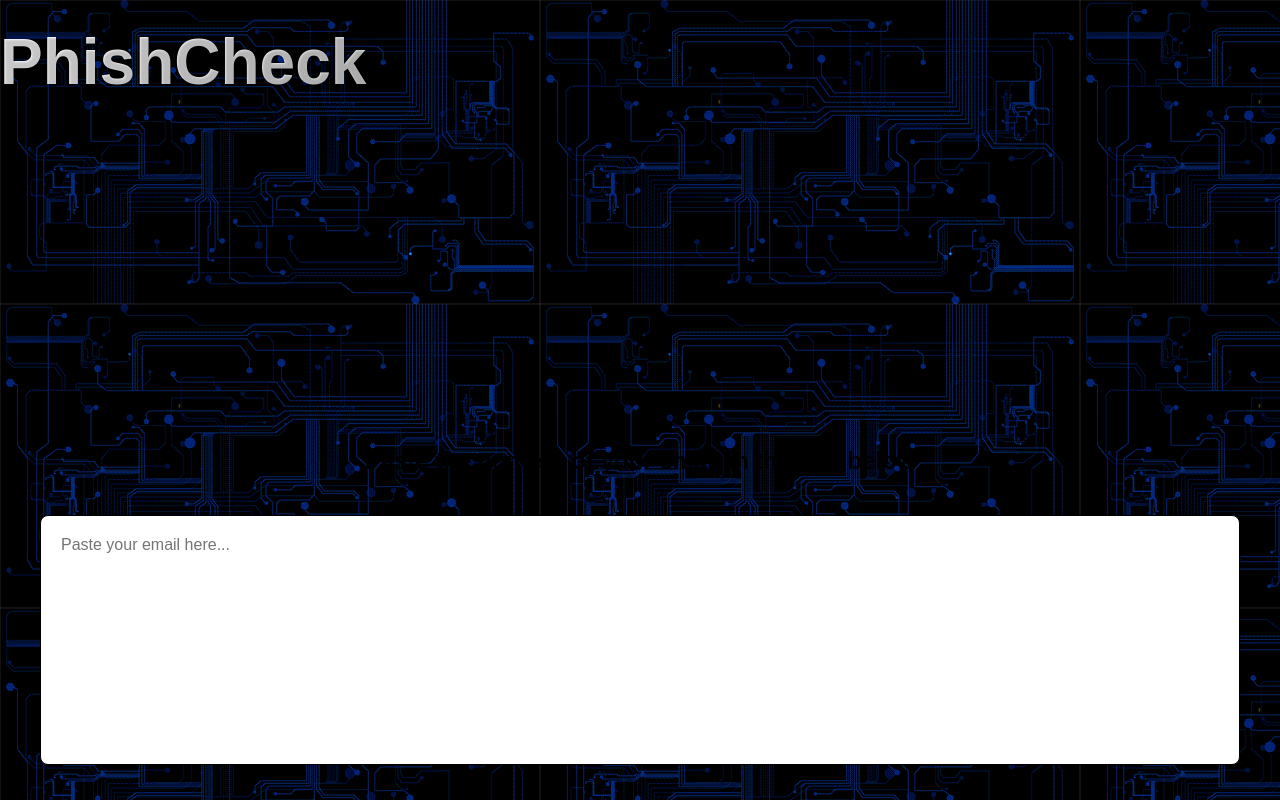
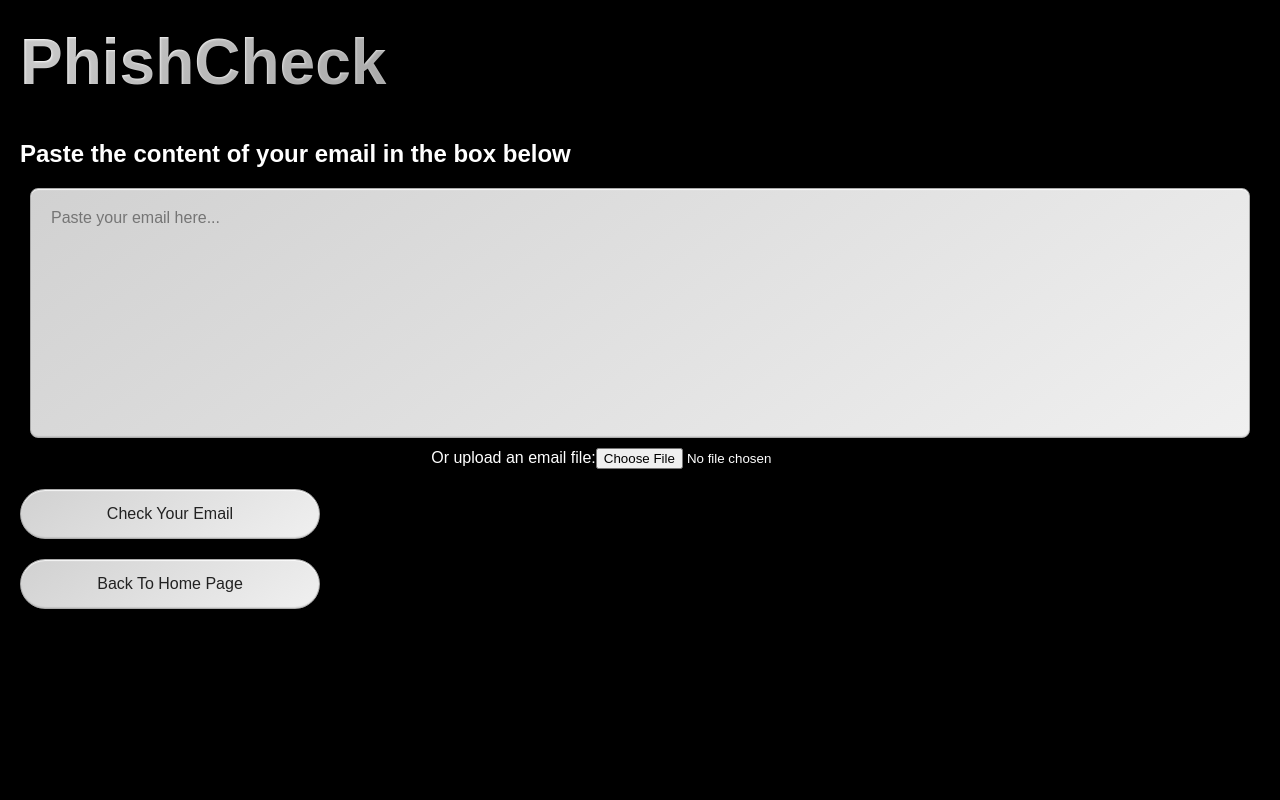
Before and after one commit to melengmoshokoa/phishing-email-detector, a React (Create React App) app: page /check-email in a window 1280 px wide. Shown: the top 800 px of the page. Built offline with nearby package versions, Linux system fonts and the light colour scheme.

Commit message:
updated main page

```diff
--- a/src/Pages/EmailCheck.css
+++ b/src/Pages/EmailCheck.css
@@ -1,18 +1,13 @@
-/* Basic reset for margin and padding */
 * {
     margin: 0;
     padding: 0;
     box-sizing: border-box;
 }
 
-/* General Container */
-.Container {
+.Container1 {
     display: flex;
-    /* flex-direction: column; */
-    /* justify-content: center; */
-    /* align-items: center; */
-    height: 150vh;
-    background-color: #ffffff;
+    height: 400vh;
+    background-color: #000000;
     padding: 20px;
 }
 
@@ -27,35 +22,35 @@
     text-align: left;
 }
 
-/* Styling for the input instructions */
+
 .InputWords {
-    text-align: center;
-    margin-bottom: 10px;
-    margin-top: 90px;
+    margin-top: 120px;
 }
 
-/* Styling for the h2 inside InputWords */
 .InputWords h2 {
     font-size: 1.5rem;
-    color: #000000;
+    color: #ffffff;
     font-weight: bold;
 }
 
-/* InputBox - Container for textarea and button */
+.FileUpload{
+    text-align: center;
+    gap: 10px;
+    justify-content: center;
+    color: #ffffff;
+}
+
 .InputBox {
     width: 100%;
-    max-width: 600px;
-    padding: 20px;
+    max-width: 1500px;
+    padding: 10px;
     background-color: #ffffff;
     border-radius: 30px;
     text-align: center;
-    display: flex;
-    flex-direction: column;
-    gap: 15px;
-
+    gap: 10px;
+    justify-content: center;
 }
 
-/* Styling for textarea */
 .InputBox textarea {
     width: 100%;
     height: 150px;
@@ -66,9 +61,13 @@
     resize: none;
     font-family: Arial, sans-serif;
     height: 250px;
+    border: 1px solid #aaa;
+    box-shadow: inset 0 1px 1px rgba(255, 255, 255, 0.8),
+              inset 0 -1px 1px rgba(0, 0, 0, 0.1),
+              0 2px 5px rgba(0, 0, 0, 0.2);
+    background: linear-gradient(145deg, #d1d1d1, #f0f0f0);
 }
 
-/* Button styling inside InputBox */
 .ButtonBox {
     padding: 10px 20px;
     background-color: #b9b9b9;
@@ -79,31 +78,55 @@
     cursor: pointer;
     transition: background-color 0.3s ease, transform 0.2s ease;
     margin-top: 20px;
-    width: 400px;
+    width: 300px;
+
+    padding: 15px 20px;
+  font-size: 1rem;
+  color: #222;
+  background: linear-gradient(145deg, #d1d1d1, #f0f0f0);
+  border: 1px solid #aaa;
+  border-radius: 30px;
+  cursor: pointer;
+  transition: all 0.3s ease;
+  box-shadow: inset 0 1px 1px rgba(255, 255, 255, 0.8),
+              inset 0 -1px 1px rgba(0, 0, 0, 0.1),
+              0 2px 5px rgba(0, 0, 0, 0.2);
+
 }
 
-/* Button hover effect */
 .ButtonBox:hover {
-    background-color: #45a049;
-    transform: scale(1.05); /* Slightly enlarges the button on hover */
+    transform: scale(1.05);
 }
 
 .Accuracy{
     padding: 10px 20px;
     background-color: #b9b9b9;
-    color: white;
     font-size: 1rem;
     border: none;
     border-radius: 30px;
     transition: background-color 0.3s ease, transform 0.2s ease;
     margin-top: 20px;
     width: 150px;
+
+    padding: 10px 20px;
+    font-size: 1rem;
+    color: #000000;
+    background: linear-gradient(145deg, #d1d1d1, #f0f0f0);
+    border: 1px solid #aaa;
+    border-radius: 30px;
+    cursor: pointer;
+    transition: all 0.3s ease;
+    box-shadow: inset 0 1px 1px rgba(255, 255, 255, 0.8),
+                inset 0 -1px 1px rgba(0, 0, 0, 0.1),
+                0 2px 5px rgba(0, 0, 0, 0.2);
 }
 
 
 .ResultBox{
     margin-top: 20px;
     flex-direction: column;
+    color: white;
+    margin-left: 10px;
 }
 
 .ResultBox h3{
@@ -114,8 +137,6 @@
     margin-top: 10px;
 }
 
-
-/* Responsive design for smaller screens */
 @media (max-width: 768px) {
     .InputWords h2 {
         font-size: 1.25rem;
--- a/src/Pages/EmailCheck.js
+++ b/src/Pages/EmailCheck.js
@@ -1,6 +1,7 @@
 import React, { useState } from 'react';
 import axios from 'axios';
 import './EmailCheck.css';
+import { useNavigate } from 'react-router-dom';
 import { BarChart, Bar, XAxis, YAxis, Tooltip, CartesianGrid, ResponsiveContainer } from 'recharts';
 
 function EmailCheck() {
@@ -8,15 +9,27 @@ function EmailCheck() {
   const [result, setResult] = useState(null);
   const [loading, setLoading] = useState(false);
 
+  const navigate = useNavigate();
+
+  const handleFileUpload = (event) => {
+  const file = event.target.files[0];
+  if (!file) return;
+
+  const reader = new FileReader();
+  reader.onload = (e) => {
+    setEmailText(e.target.result);
+  };
+  reader.readAsText(file);
+};
+
   const checkEmail = async () => {
     if (!emailText.trim()) {
       alert("Please enter email content first.");
       return;
+    }
 
-      setLoading(true);
-      setResult(null);
-
-    }
+    setLoading(true);
+    setResult(null);
 
     try {
       const response = await axios.post('http://localhost:5000/predict', {
@@ -34,7 +47,7 @@ function EmailCheck() {
   };
 
   return (
-    <div className="Container">
+    <div className="Container1">
       <h1 className="Header">PhishCheck</h1>
 
       <div className="InputWords">
@@ -49,25 +62,65 @@ function EmailCheck() {
         ></textarea>
       </div>
 
-      <button className="ButtonBox" onClick={checkEmail}>
-        Check Your Email
+      <div className="FileUpload">
+        <label htmlFor="fileUpload">Or upload an email file:</label>
+        <input
+          id="fileUpload"
+          type="file"
+          accept=".txt,.eml"
+          onChange={handleFileUpload}
+        />
+      </div>
+
+      <button className="ButtonBox" onClick={checkEmail} disabled={loading}>
+        {loading ? 'Checking...' : 'Check Your Email'}
       </button>
 
+      <button className="ButtonBox" onClick={() => navigate('/')}>Back To Home Page</button>
+
+
+      {loading }
+
       {result && (
-        <div className={`ResultBox ${result.result.includes('phishing') ? 'phishing' : 'safe'}`}>
-          <h3>Results:</h3>
-            <p>{result.result}</p>
+        <div className={`ResultBox ${result.result.includes('phishing') ? 'phishing' : 'legitamate'}`}>
+          <h2>Results:</h2>
+            <h3>This ia a {result.result} email</h3>
           <button className='Accuracy'>
             <p>{result.confidence} </p>
           </button>
           <h4>Confidence Score </h4>
 
 
-          <h3>Summary:</h3>
+          <h2 style={{ marginTop: '1rem', marginBottom: '1rem' }}>Summary:</h2>
           <h4> The following words contributed to this email being considered a {result.result} email:</h4>
           <p>{result.explanation.join(', ')}</p>
+
+          {result.chartData && result.chartData.length > 0 && (
+            <div style={{ width: '100%', height: 300, marginTop: '2rem' }}>
+                <h3>Graph showing the top contributing words:</h3>
+
+                <p style={{ marginTop: '1rem', fontStyle: 'italic', marginBottom: '1rem' }}>
+                  The explanation graph highlights the most influential words in your email that helped the model decide whether it's phishing or legitimate.
+                  For phishing emails, longer bars show suspicious terms. For legitimate emails, they show safe indicators.
+                </p>
+                <ResponsiveContainer width="100%" height="100%">
+                <BarChart data={result.chartData}>
+                    <CartesianGrid strokeDasharray="3 3" />
+                    <XAxis dataKey="word" />
+                    <YAxis />
+                    <Tooltip />
+                    <Bar dataKey="weight" fill="#8884d8" />
+                </BarChart>
+                </ResponsiveContainer>
+
+
+            </div>
+
+)}
+
         </div>
       )}
+
 
     </div>
   );
```
